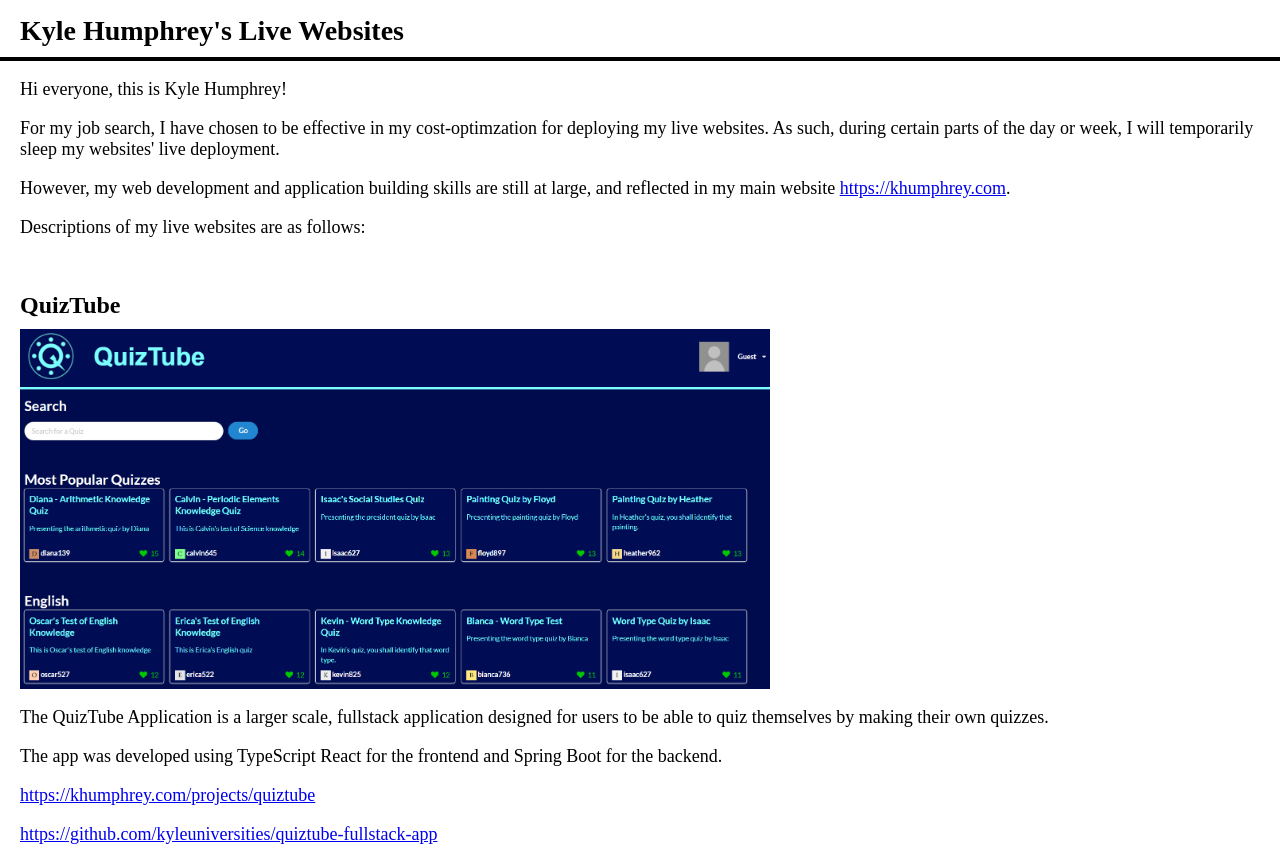
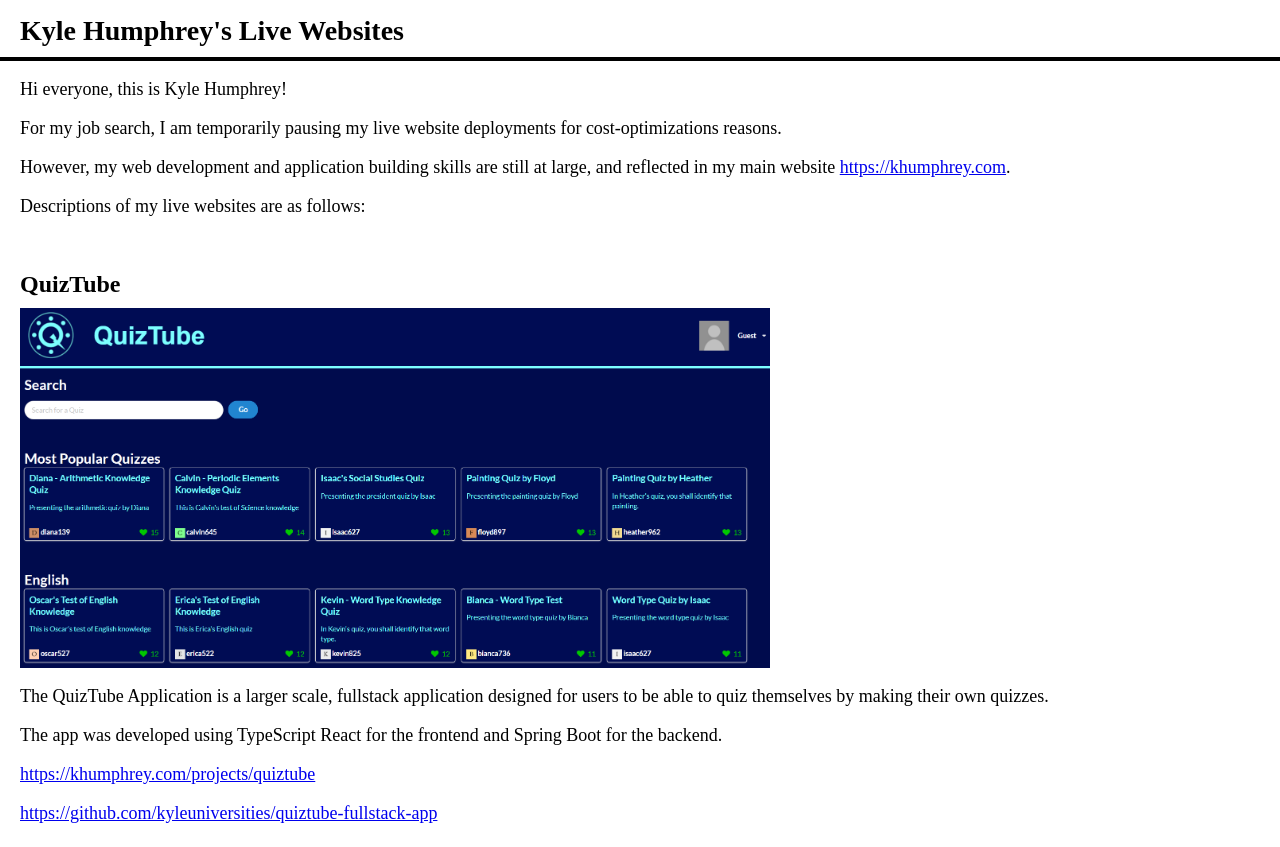
Before and after one commit to kyleuniversities/live-deployment-substitute, a plain HTML site: page public/index.html in a window 1280 px wide. Shown: the top 847 px of the page. Drawn offline with Linux system fonts and the light colour scheme.

Commit message:
updated text

```diff
--- a/public/index.html
+++ b/public/index.html
@@ -38,7 +38,7 @@
             </div>
             <div class="section">
                 <p>Hi everyone, this is Kyle Humphrey!</p>
-                <p>For my job search, I have chosen to be effective in my cost-optimzation for deploying my live websites.  As such, during certain parts of the day or week, I will temporarily sleep my websites' live deployment.</p>
+                <p>For my job search, I am temporarily pausing my live website deployments for cost-optimizations reasons.</p>
                 <p>However, my web development and application building skills are still at large, and reflected in my main website <a href="https://khumphrey.com">https://khumphrey.com</a>.</a></p>
                 <p>Descriptions of my live websites are as follows:</p>
             </div>
```
